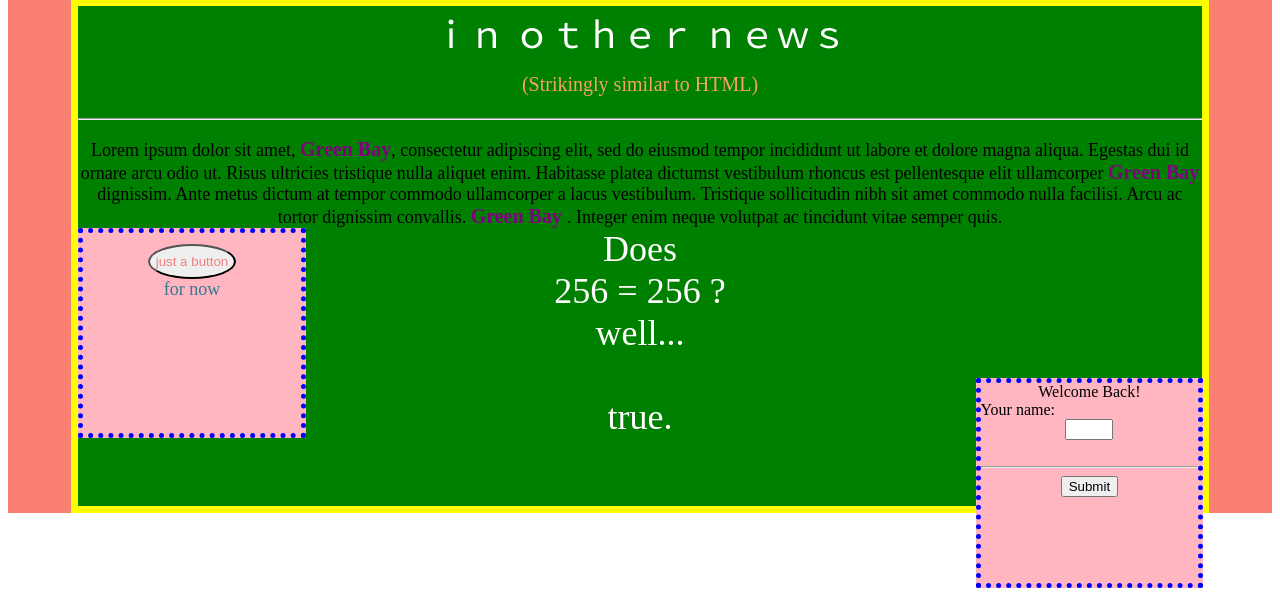
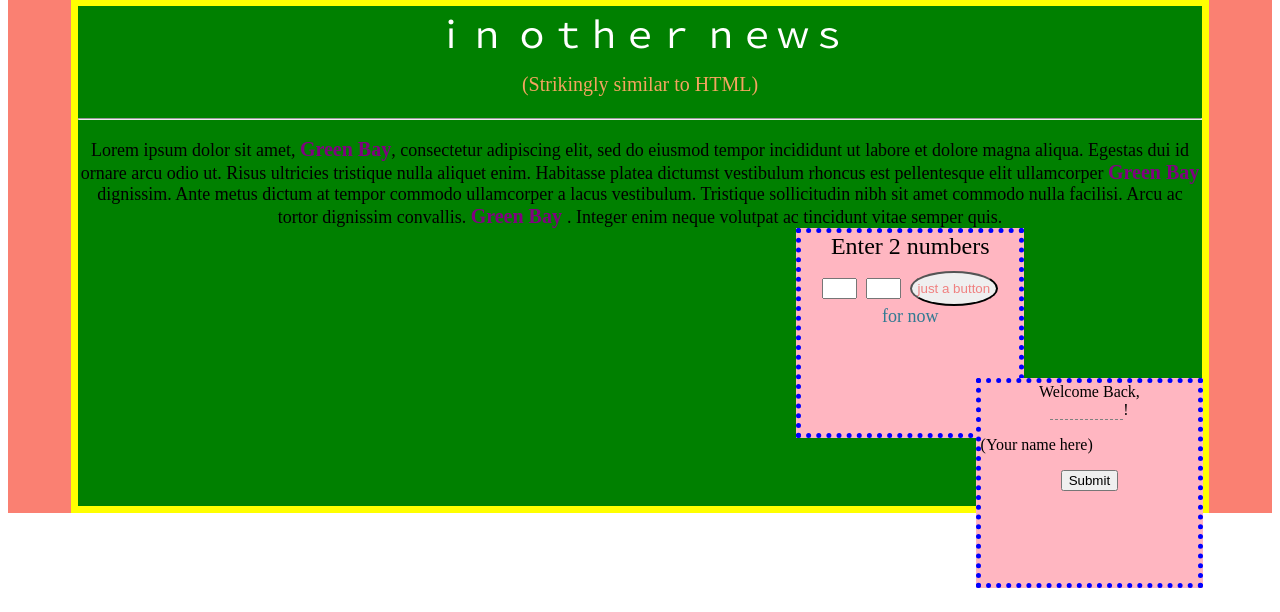
Before and after one commit to amcmullen9291/first-PHP-project, a PHP site: page /site.php in a window 1280 px wide. Shown: the part 188-800 px from the top of the page. Run offline with PHP 8.4, Linux system fonts and the light colour scheme; data that the repository does not hold is empty.

Commit message:
user input

```diff
--- a/site.php
+++ b/site.php
@@ -3,11 +3,11 @@
     <?php
         $page = $_SERVER['PHP_SELF'];
         $sec = "";
-        // $Name = "Anthony";
+        $Name = "";
         $Greeting = "Good Morning";
         $City = "Green Bay";
-        $number1 = 256;
-        $number2 = 256;
+        $number1 = "";
+        $number2 = "";
         if($number1 == $number2){
             $Boolean = "true";
             if($number1 === $number2){
@@ -72,20 +72,32 @@
         <hr/>
         <div id='words'>Lorem ipsum dolor sit amet, <b class='city'>$City</b>, consectetur adipiscing elit, sed do eiusmod tempor incididunt ut labore et dolore magna aliqua. Egestas dui id ornare arcu odio ut. Risus ultricies tristique nulla aliquet enim. Habitasse platea dictumst vestibulum rhoncus est pellentesque elit ullamcorper <b class='city'>$City </b> dignissim. Ante metus dictum at tempor commodo ullamcorper a lacus vestibulum. Tristique sollicitudin nibh sit amet commodo nulla facilisi. Arcu ac tortor dignissim convallis. <b class='city'>$City </b>. Integer enim neque volutpat ac tincidunt vitae semper quis.</div>
         <div id='numberbox'>
-        <button id='justButton'>just a button</button><br/>
+        <form action='' method='POST'>
+        <div id='boxwords'>Enter 2 numbers</div>
+        <input id='number1' type='text' name='Number1' value=''/>
+        <input id='number2' type='text' name='Number2' value=''/>
+        <button type='submit' name='Submit' id='justButton'>just a button</button><br/>
         <div id='forNow'>for now</div>
-        </div>
+        </form>
+        </div>";
+
+        if($_POST['Number1'] && $_POST['Number2']){
+            $number1 = $_POST['Number1'];
+            $number2 = $_POST['Number2'];
+            if($number1 !== $number2){
+            echo "
+
         <div id='numbertest'>
         Does
         <div class='numbers'> $number1 = $number2 ?</div>
         <div>well...</div>
         <br/>
-        $Boolean.";
-        if($number1 !== $number2){
-        echo "
+        $Boolean.
+
         <p id='falseEqual'>
         $Boolean2 </p>";
         }
+    }
         echo "
         </div>
         </div>
@@ -94,23 +106,22 @@
         ?>
         <?php
         pre_r($_POST);
-
         ?>
 
         <form class="NumberBox2" action="" method="POST">
-            <label><center>Welcome Back!</center></label>
-            <div><label>Your name:</label></div>
-            <center><input class="inputfields" type="text" name="Name" value=""/></center><br/>
-            <hr/>
+            <center><label>Welcome Back,</label></center>
+            <center><input class="inputfields" type="text" name="Name" value=""/>!</center>
+            <p>(Your name here)</p>
             <center><input id="TopJustButton" type="submit" value="Submit"></center>
         </form>
         <?php
         function pre_r( $array ){
             echo '<pre>';
-            // print_r($array);
+                // print_r($array);
             echo '</pre>';
             // $Name = $_POST['Name'];
         }
+
         ?>
     </body>
 </html>
--- a/style.css
+++ b/style.css
@@ -78,7 +78,7 @@ td {
     width: 17%; /* Set the width of the sidebar */
 	position: fixed;
     height: 25%;
-	left: 20;  /*was left: 20*/
+	right: 20%;  /*was left: 20*/
     background-color: lightpink;
 }
 
@@ -118,4 +118,23 @@ td {
 
 .inputfields {
     width: 3em;
+    border-bottom: 1px dashed grey;
+    border-top:none;
+    border-right:none;
+    border-left:none;
+    background: none;
+    width: 69px;
 }
+
+#boxwords{
+ font-size: 24px;
+ color: black;
+}
+
+#number1{
+    width:2em;
+}
+
+#number2{
+    width:2em;
+}
```
